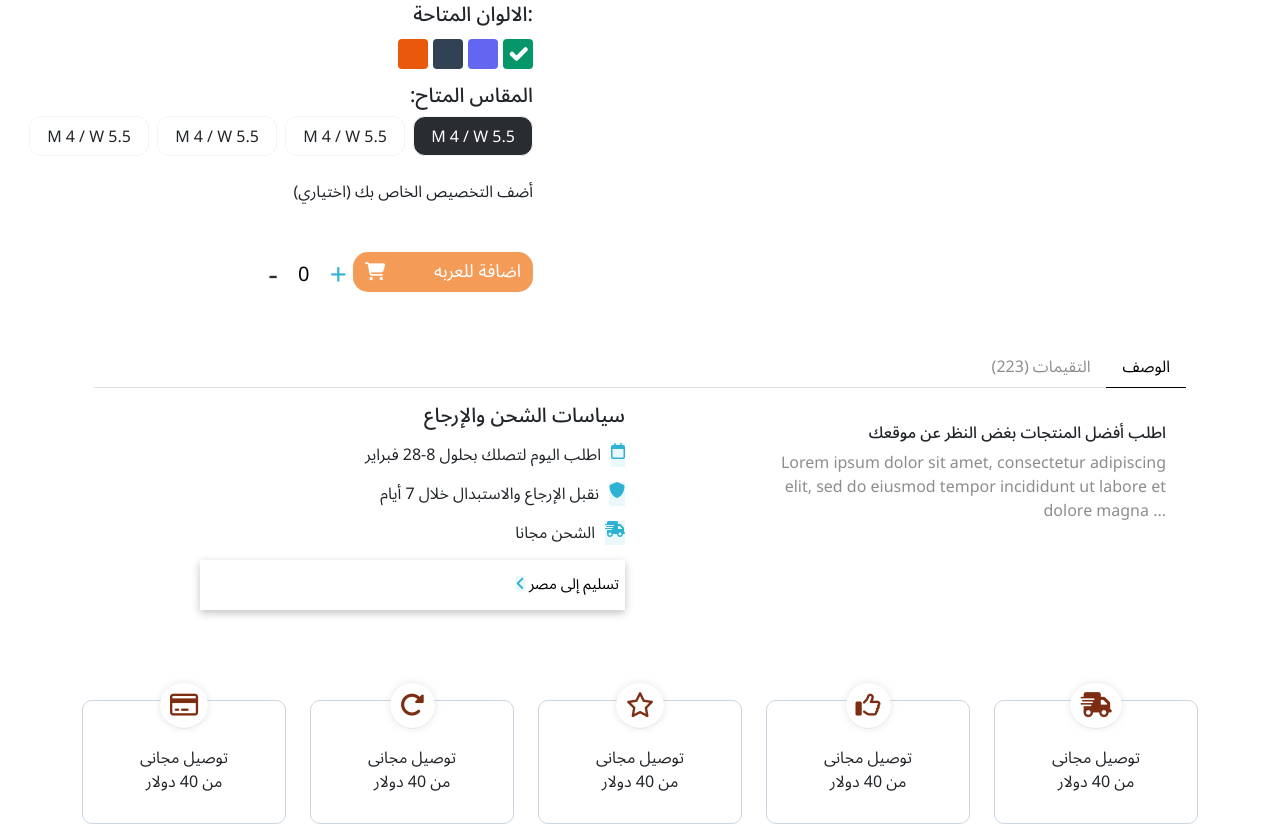
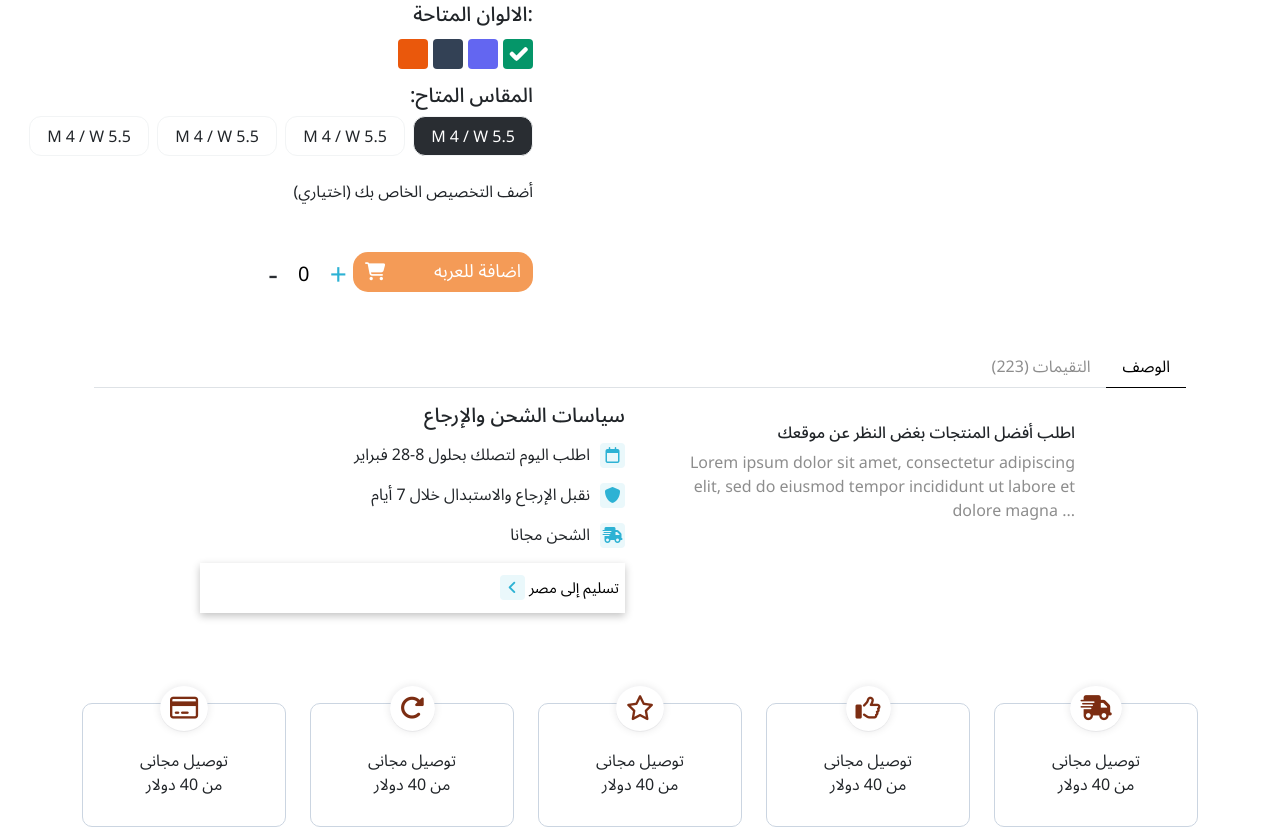
Before and after one commit to Mohamed-lashin98/test, a plain HTML site: page index.html in a window 1280 px wide. Shown: the part 451-1291 px from the top of the page. Drawn offline with nearby package versions, Linux system fonts and the light colour scheme.

Commit message:
Add files via upload

```diff
--- a/index.html
+++ b/index.html
@@ -296,8 +296,9 @@
             </div>
 
           </div>
-          <div id="tab2" class="tab-pane fade show active d-flex  justify-content-between ">
-            <div class="col-6  gap-4  policy ">
+          <div id="tab2" class="tab-pane fade show active  ">
+            <div class="d-flex">
+              <div class="col-6   gap-4  policy ">
 
                 <h5 dir="" lang="ar">سياسات الشحن والإرجاع</h5>
                 <div class="">
@@ -328,6 +329,8 @@
                   dolore magna
                   ...</p>
               </div>
+            </div>
+
 
           </div>
         </div>
--- a/style.css
+++ b/style.css
@@ -40,10 +40,10 @@ width: 100%;
   opacity: 0.6;
 }
 
-.active-image {
+
+.product-navigate .active-image {
   border: 2px solid blue;
- opacity: 1;
-
+  opacity: 1;
 }
 
 
@@ -237,8 +237,13 @@ border: none;
 
 
 .policy div i{
+  text-align: center;
+  width: 25px;
+  height: 25px;
+  line-height: 25px;
   color: #2DB2D4;
   background-color:#EAF8FB ;
+  border-radius: 4px;
 }
 
 .caption{
```
Lines whose indentation alone changed are shown as unchanged.
